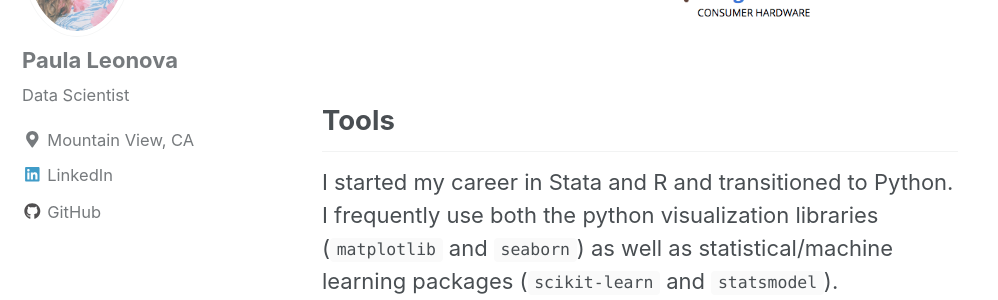
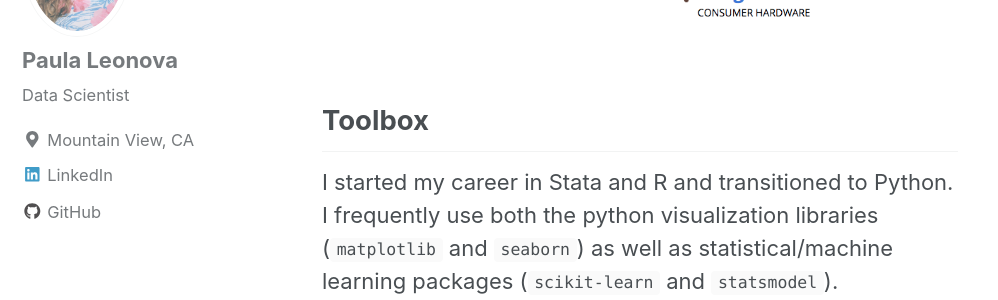
Before and after one commit to pleonova/pleonova.github.io, a Jekyll site: the page built from _pages/about.md, in a window 1280 px wide and 900 px high, scrolled down 1113 px. Shown: the part 157-457 px from the top of the window, without its empty margins (0-998 px from the left). Built offline with Jekyll 4.4.1, drawn with Linux system fonts in a browser that asks for light colours; nearby versions of some CDN libraries.

Commit message:
Update pages

```diff
--- a/_pages/about.md
+++ b/_pages/about.md
@@ -16,7 +16,7 @@ I most enjoy creating tools that others can re-use or learn from, whether that i
 
 <img src="{{ site.url }}{{ site.baseurl }}/images/my-background4.JPG" alt="">
 
-## Tools
+## Toolbox
 
 I started my career in Stata and R and transitioned to Python. I frequently use both the python visualization libraries (`matplotlib` and `seaborn`) as well as statistical/machine learning packages (`scikit-learn` and `statsmodel`). Furthemore, I've written a handful of statistical functions and visualizations for evaluating online experiments in Python. In addition to exploring data and creating models in Python and R, I am also familiar with various business intelligence tools such as Looker, Tableau and Chartio and have created dozens of dashboards.
 
```
Also changed, not shown: _pages/education.md (+1 -0 lines).
